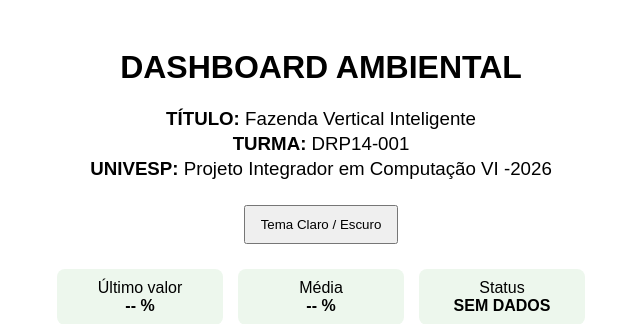
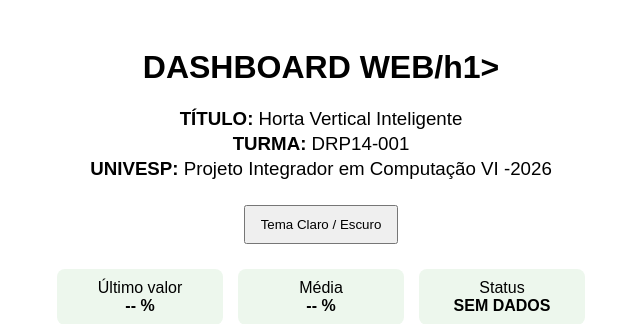
Before and after one commit to Sportreviso/dashboard_API-REST, a Flask app: page / in a window 1280 px wide. Shown: the top 324 px of the page, without its empty margins (319-959 px from the left). Run offline with Flask 3, Linux system fonts and the light colour scheme; data that the repository does not hold is empty; some libraries are stand-ins or nearby versions.

Commit message:
Ajuste no nome

```diff
--- a/templates/dashboard.html
+++ b/templates/dashboard.html
@@ -3,7 +3,7 @@
 <head>
 <meta charset="UTF-8">
 <meta name="viewport" content="width=device-width, initial-scale=1.0">
-<title>Dashboard Ambiental</title>
+<title>Dashboard Web</title>
 
 <script src="https://cdn.plot.ly/plotly-latest.min.js"></script>
 
@@ -99,11 +99,11 @@ body.dark .chart-card{
 
 <div class="header">
 
-<h1>DASHBOARD AMBIENTAL</h1>
+<h1>DASHBOARD WEB/h1>
 
 <h3>
 <strong>TÍTULO:</strong>
-Fazenda Vertical Inteligente
+Horta Vertical Inteligente
 </h3>
 
 <h3>
```
